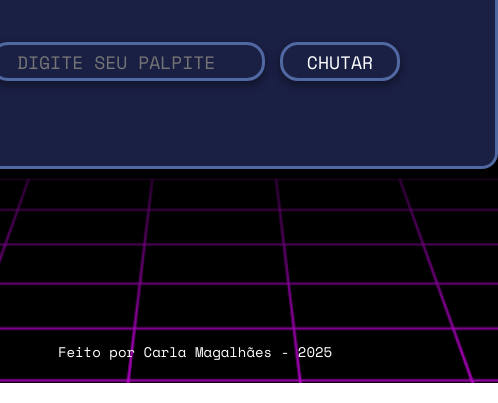
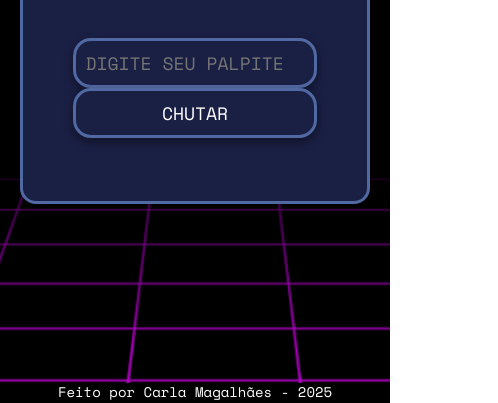
Before and after one commit to carlamagalhaes8/Adivinhe_o_numero, a plain HTML site: page index.html in a window 390 px wide. Shown: the part 461-864 px from the top of the page, 498 px wide, since content can reach past the window. Drawn offline with nearby package versions, Linux system fonts and the light colour scheme.

Commit message:
atualização

```diff
--- a/styles/style.css
+++ b/styles/style.css
@@ -40,6 +40,7 @@ main{
     color: var(--branco);
     font-weight: 400;
     font-family: var(--fonte);
+    text-align: center;
 }
 
 #principal h1{
@@ -79,6 +80,7 @@ main{
 }
 
 #retorno{
+    text-align: center;
     font-family: var(--fonte);
     color: var(--amarelo);
     font-size: var(--tamanho-h2)
@@ -94,3 +96,33 @@ footer p{
     color: var(--branco);
     font-size: var(--tamanho-footer)
 }
+
+@media (max-width: 37.5em){
+
+    main{
+        margin: 1.25em;
+    }
+
+    #principal{
+        padding: 1.875em 1.25em;
+    }
+
+    #input{
+        width: 80%;
+        display: flex;
+        flex-direction: column;
+    }
+
+    #input #inserir_chute, #botao_chute{
+        padding: 0.5em;
+        margin-bottom: 0;
+    }
+
+    #input #inserir_chute{
+        margin-bottom: 0.938;
+    }
+
+    #input #botao_chute{
+        margin-bottom: 1.875em;
+    }
+}
--- a/styles/utils.css
+++ b/styles/utils.css
@@ -4,9 +4,9 @@
     --azul-claro: #5169a2;
     --amarelo: #ffd800;
 
-    --tamanho-h1: 44px;
-    --tamanho-h2: 18px;
-    --tamanho-footer: 14px;
+    --tamanho-h1: 2.75em;
+    --tamanho-h2: 1.125em;
+    --tamanho-footer: 0.875em;
 
     --fonte: "Space Mono", monospace;
 }
```
